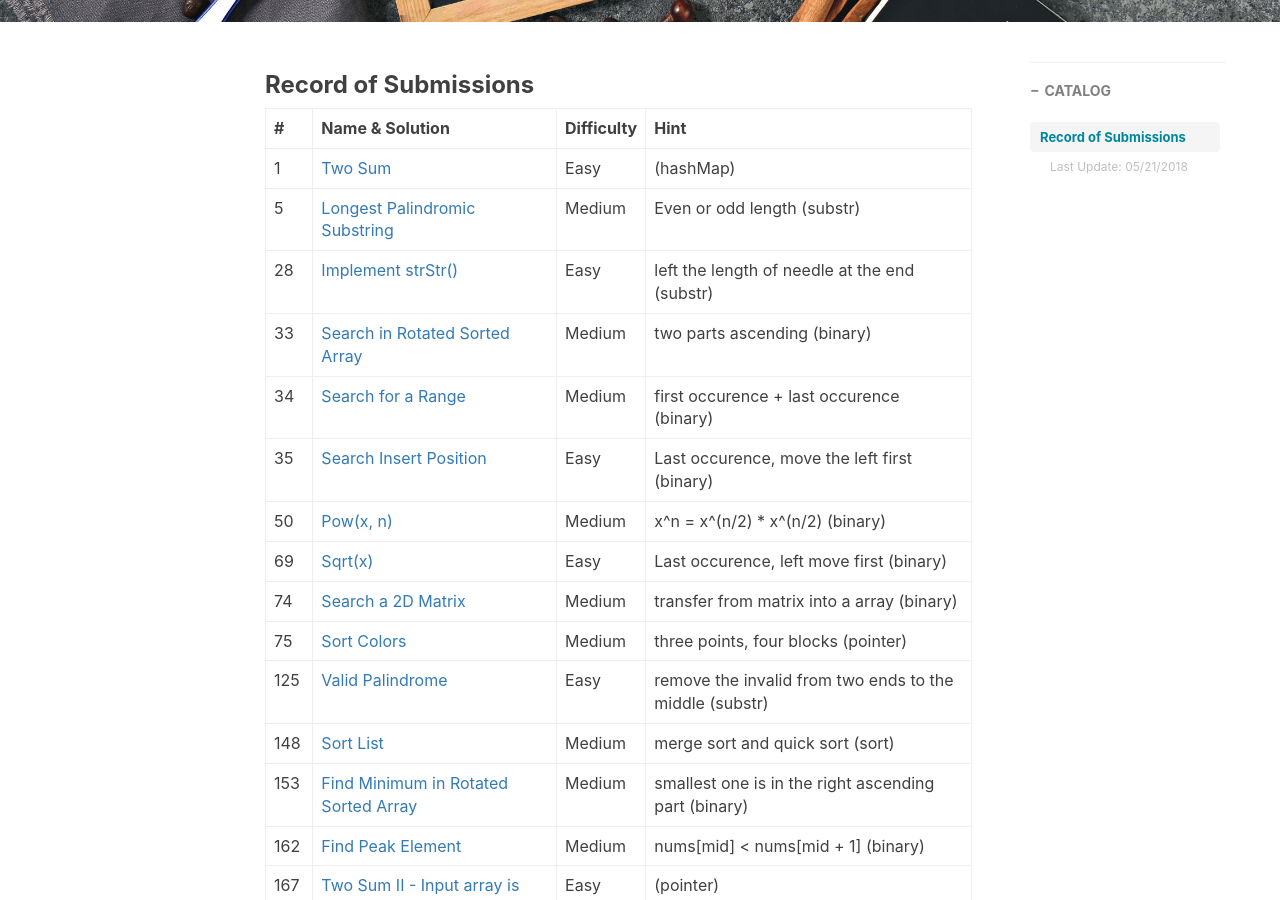
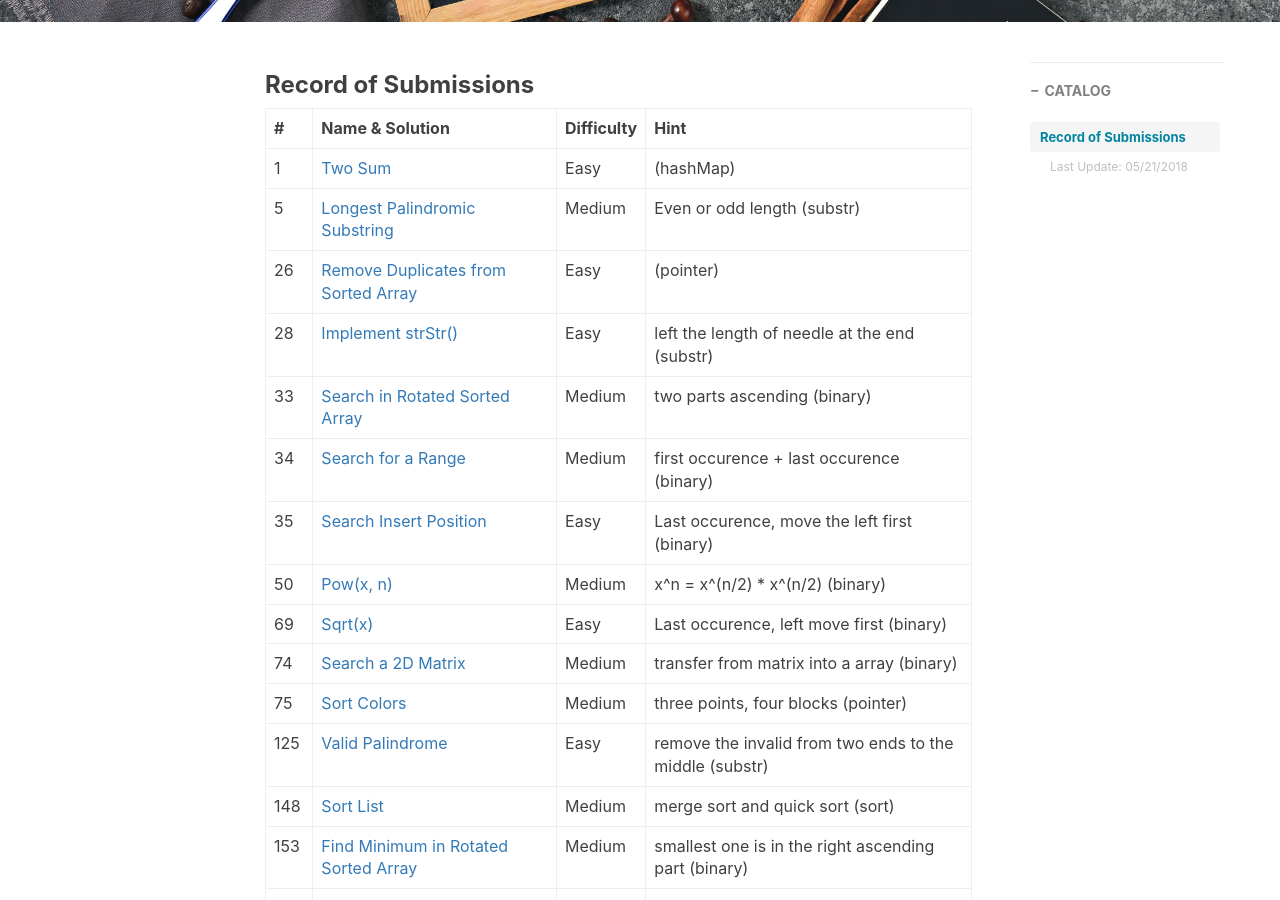
Before and after one commit to ly16/ly16.github.io, a Jekyll site: the page built from _posts/2018-05-18-leetcode-record-round1.md, in a window 1280 px wide and 900 px high, scrolled down 501 px. Built offline with Jekyll 4.4.1, drawn with Linux system fonts in a browser that asks for light colours; nearby versions of some CDN libraries; comment, search, counter and statistics services are not loaded.

Commit message:
Update 2018-05-18-leetcode-record-round1.md

```diff
--- a/_posts/2018-05-18-leetcode-record-round1.md
+++ b/_posts/2018-05-18-leetcode-record-round1.md
@@ -17,6 +17,7 @@ tags:
 | ---------- | --- |---|---|
 |1|[Two Sum](https://github.com/ly16/LC-Practice/blob/master/2%20Sum.java)|Easy|(hashMap)|
 |5|[Longest Palindromic Substring](https://github.com/ly16/LC-Practice/blob/master/Longest%20Palindromic%20Substring.java)|Medium|Even or odd length (substr)|
+|26|[Remove Duplicates from Sorted Array](https://github.com/ly16/LC-Practice/blob/master/Array%20Deduplication%20I.java)|Easy|(pointer)|
 |28|[Implement strStr()](https://github.com/ly16/LC-Practice/blob/master/Determine%20If%20One%20String%20Is%20Another's%20Substring.java)|Easy|left the length of needle at the end (substr)|
 |33|[ Search in Rotated Sorted Array](https://github.com/ly16/LC-Practice/blob/master/Search%20in%20Rotated%20Sorted%20Array.java)|Medium|two parts ascending (binary)|
 |34|[Search for a Range](https://github.com/ly16/LC-Practice/blob/master/Search%20for%20a%20Range.java)|Medium|first occurence + last occurence (binary)|
```
